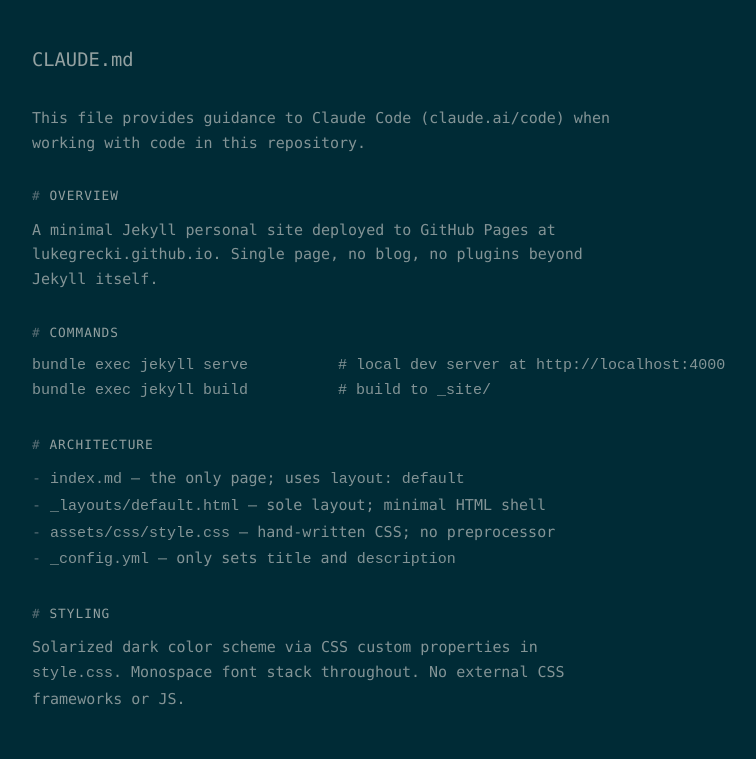
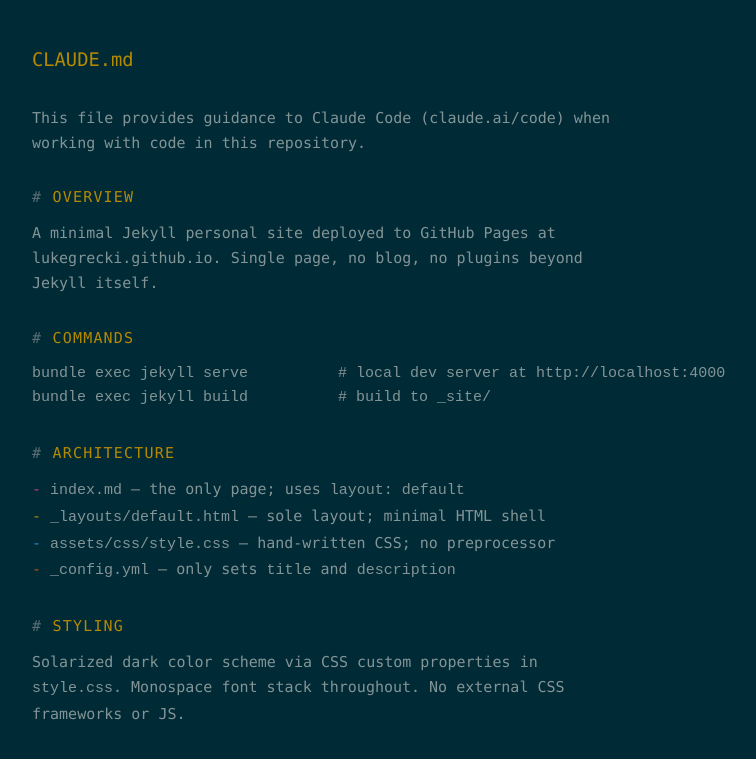
Before and after one commit to lukegrecki/lukegrecki.github.io, a Jekyll site: the page built from CLAUDE.md, in a window 1280 px wide. Shown: the top 759 px of the page, without its empty margins (308-1064 px from the left). Built offline with Jekyll 4.4.1, drawn with Linux system fonts in a browser that asks for light colours; our own code applies the rules of GitHub Pages for plain Markdown files.

Commit message:
Add stylistic enhancements to CSS
- Typed-in animation with blinking block cursor for h1
- Solarized yellow for h1 and h2 headers, larger h2 font size
- Cycling Solarized accent colors on list item bullets
- Fade-in underline animation on link hover
- Custom ::selection highlight in Solarized cyan

Co-Authored-By: Claude Sonnet 4.6 <noreply@anthropic.com>

```diff
--- a/assets/css/style.css
+++ b/assets/css/style.css
@@ -32,16 +32,37 @@ main {
 }
 
 h1 {
-  color: var(--emph);
+  color: #b58900;
   font-size: 1.25rem;
   font-weight: normal;
   margin-bottom: 2rem;
+  overflow: hidden;
+  white-space: nowrap;
+  width: 0;
+  box-sizing: content-box;
+  border-right: 0.6em solid #b58900;
+  animation:
+    h1-typing 0.8s steps(11) 0.2s forwards,
+    h1-cursor 0.6s step-end 5,
+    h1-cursor-hide 0s 3.2s forwards;
+}
+
+@keyframes h1-typing {
+  to { width: 11ch; }
+}
+
+@keyframes h1-cursor {
+  50% { border-color: transparent; }
+}
+
+@keyframes h1-cursor-hide {
+  to { border-color: transparent; }
 }
 
 
 h2 {
-  color: var(--emph);
-  font-size: 0.85rem;
+  color: #b58900;
+  font-size: 1rem;
   font-weight: normal;
   text-transform: uppercase;
   letter-spacing: 0.08em;
@@ -50,7 +71,7 @@ h2 {
 
 h2::before {
   content: "# ";
-  color: var(--muted);
+  color: #586e75;
 }
 
 p {
@@ -67,14 +88,33 @@ ul li::before {
   color: var(--muted);
 }
 
+ul li:nth-child(1)::before { color: #d33682; }
+ul li:nth-child(2)::before { color: #b58900; }
+ul li:nth-child(3)::before { color: #268bd2; }
+ul li:nth-child(4)::before { color: #cb4b16; }
+ul li:nth-child(5)::before { color: #859900; }
+
 a {
   color: var(--accent);
   text-decoration: none;
+  transition: color 0.2s ease;
 }
 
 a:hover {
+  color: #ffffff;
   text-decoration: underline;
-  color: #ffffff;
+  text-decoration-color: transparent;
+  animation: underline-fade 0.2s ease forwards;
+}
+
+@keyframes underline-fade {
+  from { text-decoration-color: transparent; }
+  to   { text-decoration-color: currentColor; }
+}
+
+::selection {
+  background: #2aa198;
+  color: #002b36;
 }
 
 .reeds {
```
